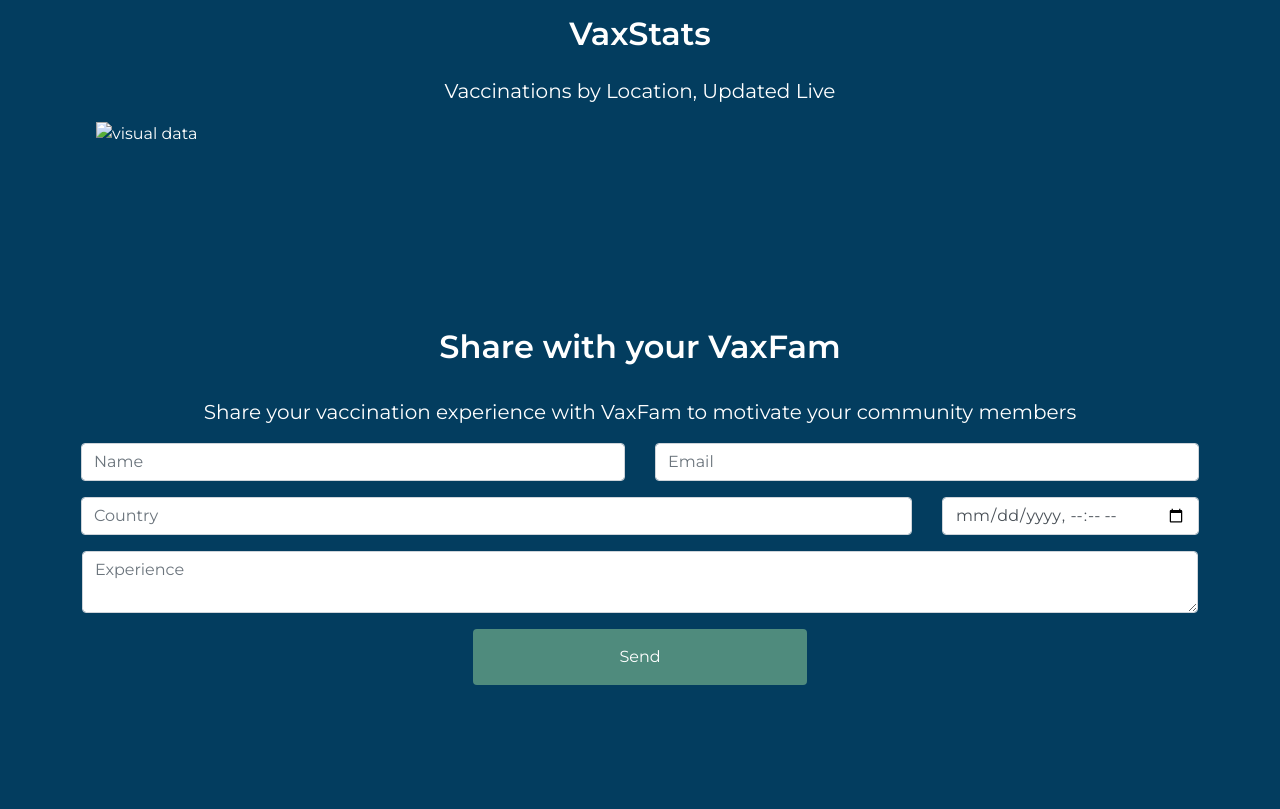
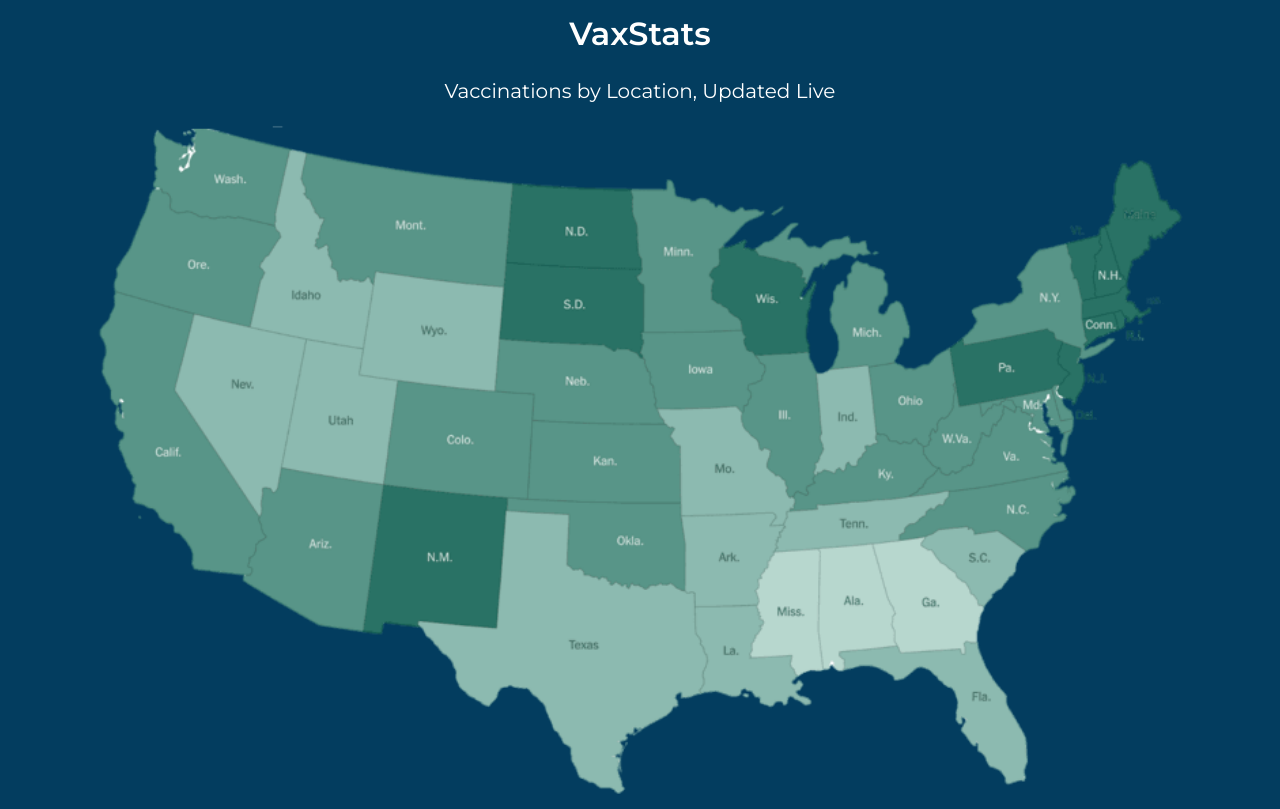
Before and after one commit to AkhileshManda/VaxFam, a plain HTML site: page index.html in a window 1280 px wide. Shown: the part 1840-2649 px from the top of the page. Before the commit the page ends 2605 px from the top, so only its background shows below. Drawn offline with nearby package versions, Linux system fonts and the light colour scheme.

Commit message:
Update index.html

```diff
--- a/index.html
+++ b/index.html
@@ -237,7 +237,7 @@
             <div class="col-12">
               <h2>VaxStats</h2>
               <p>Vaccinations by Location, Updated Live</p>
-              <img src="./resources/Images/removedCountry.png" alt="visual data">
+              <img src="removedCountry.png" alt="visual data">
             </div>
           </div>
         </div>
```
